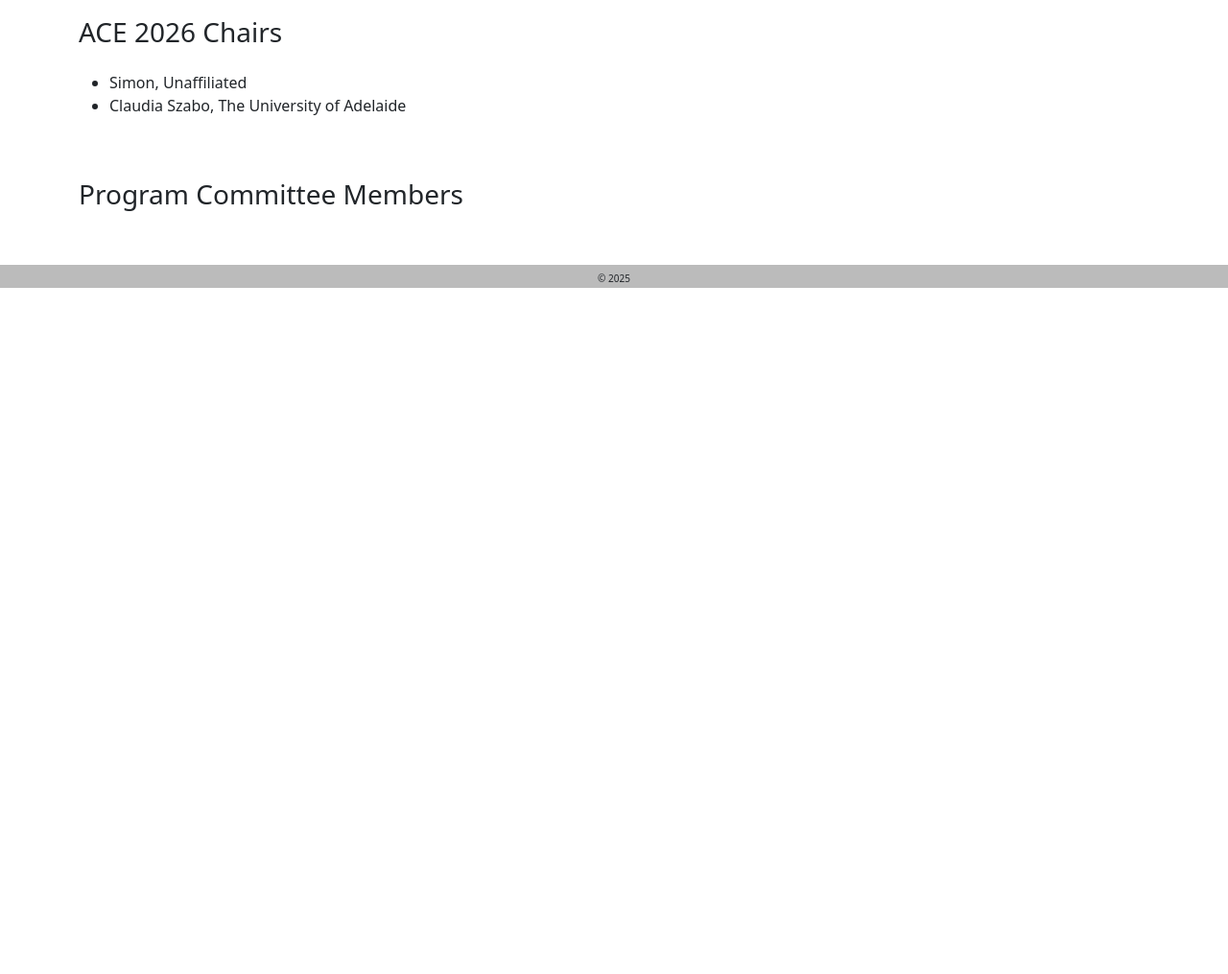
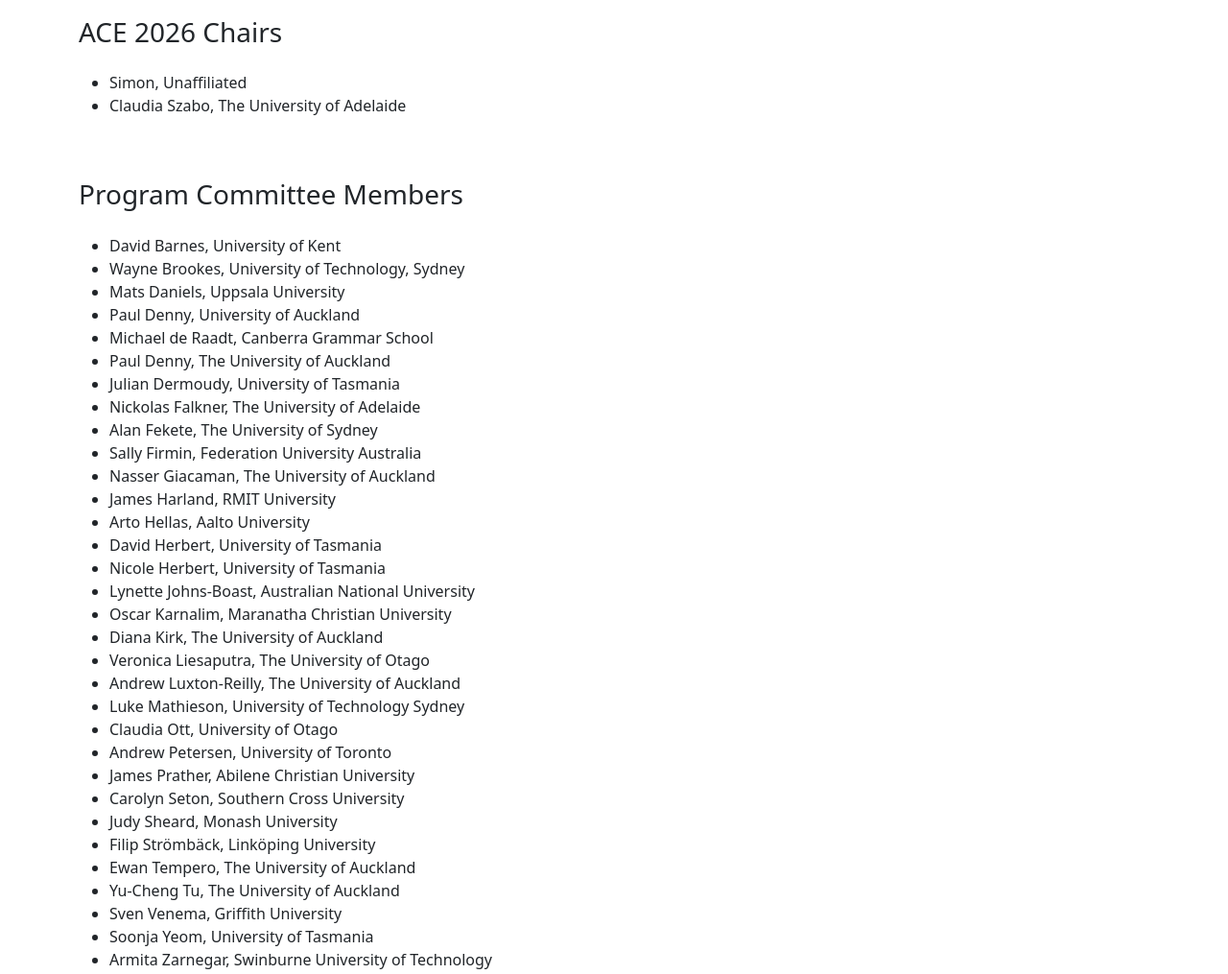
Before and after one commit to aceconference2026/aceconference2026.github.io, a plain HTML site: page committee.html in a window 1280 px wide. Shown: the part 607-1622 px from the top of the page at 96% size. Before the commit the page ends 907 px from the top, so only its background shows below. Drawn offline with Linux system fonts and the light colour scheme.

Commit message:
Update committee.html

```diff
--- a/committee.html
+++ b/committee.html
@@ -106,34 +106,36 @@
 	</div>
 </div>
 
-<!--
 <div class="container">
 	<div class="row">
 		<div class="col">
 			<p>
 			<ul>
 			<li>David Barnes, University of Kent</li>
+			<li>Wayne Brookes, University of Technology, Sydney</li>
 			<li>Mats Daniels, Uppsala University</li>
 			<li>Paul Denny, University of Auckland</li>
 			<li>Michael de Raadt, Canberra Grammar School</li>
+			<li>Paul Denny, The University of Auckland</li>
 			<li>Julian Dermoudy, University of Tasmania</li>
 			<li>Nickolas Falkner, The University of Adelaide</li>
 			<li>Alan Fekete, The University of Sydney</li>
 			<li>Sally Firmin, Federation University Australia</li>
 			<li>Nasser Giacaman, The University of Auckland</li>
 			<li>James Harland, RMIT University</li>
+			<li>Arto Hellas, Aalto University</li>
 			<li>David Herbert, University of Tasmania</li>
 			<li>Nicole Herbert, University of Tasmania</li>
-			<li>Cruz Izu, The University of Adelaide</li>
 			<li>Lynette Johns-Boast, Australian National University</li>
 			<li>Oscar Karnalim, Maranatha Christian University</li>
 			<li>Diana Kirk, The University of Auckland</li>
 			<li>Veronica Liesaputra, The University of Otago</li>
 			<li>Andrew Luxton-Reilly, The University of Auckland</li>
+			<li>Luke Mathieson, University of Technology Sydney</li>
 			<li>Claudia Ott, University of Otago</li>
 			<li>Andrew Petersen, University of Toronto</li>
 			<li>James Prather, Abilene Christian University</li>
-						<li>Carolyn Seton, Southern Cross University</li>
+			<li>Carolyn Seton, Southern Cross University</li>
 			<li>Judy Sheard, Monash University</li>
 			<li>Filip Strömbäck, Linköping University</li>
 			<li>Ewan Tempero, The University of Auckland</li>
@@ -147,7 +149,6 @@
 	</div>
 </div>
 
--->
 <!-- ==================================================================================== -->
 
 </main>
```
